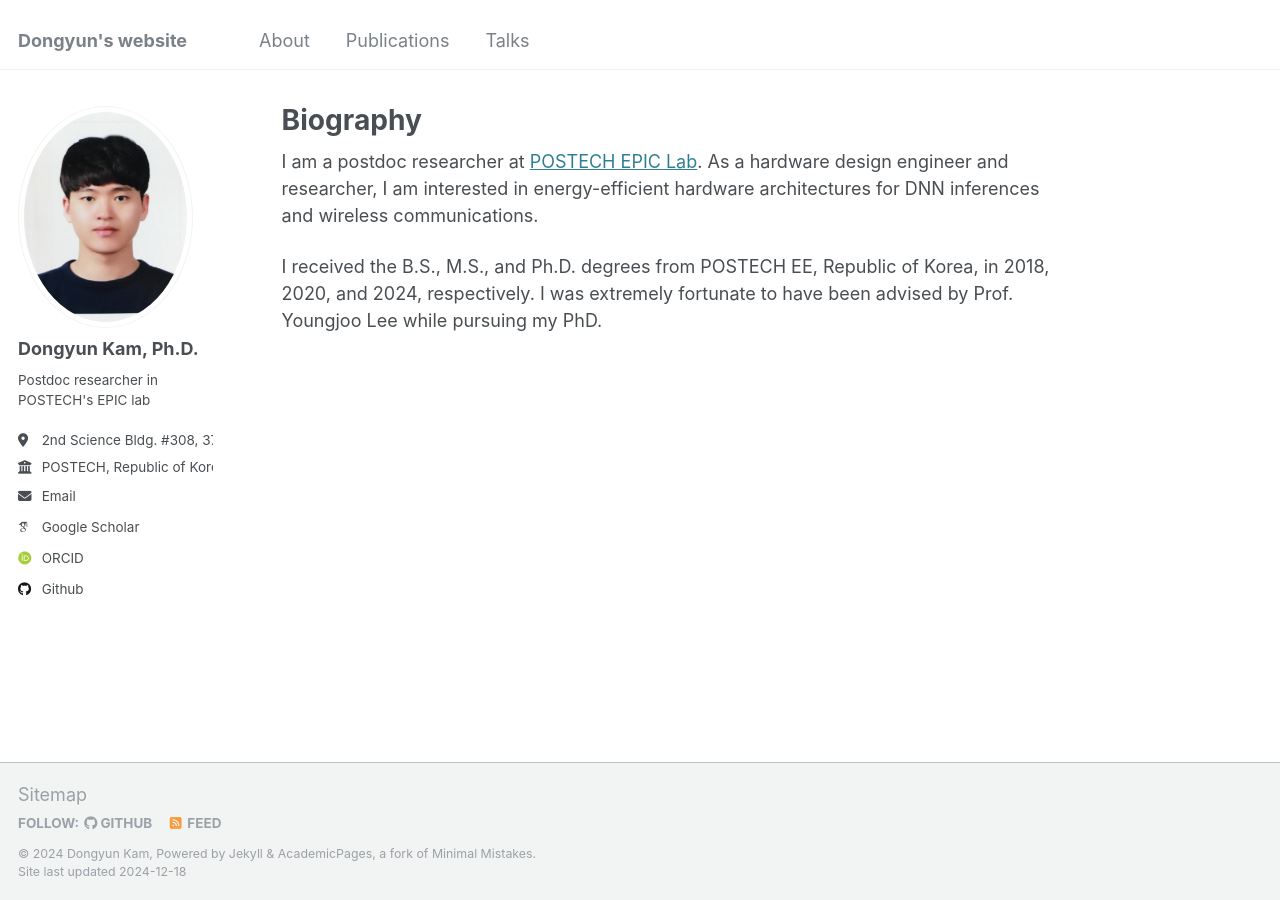
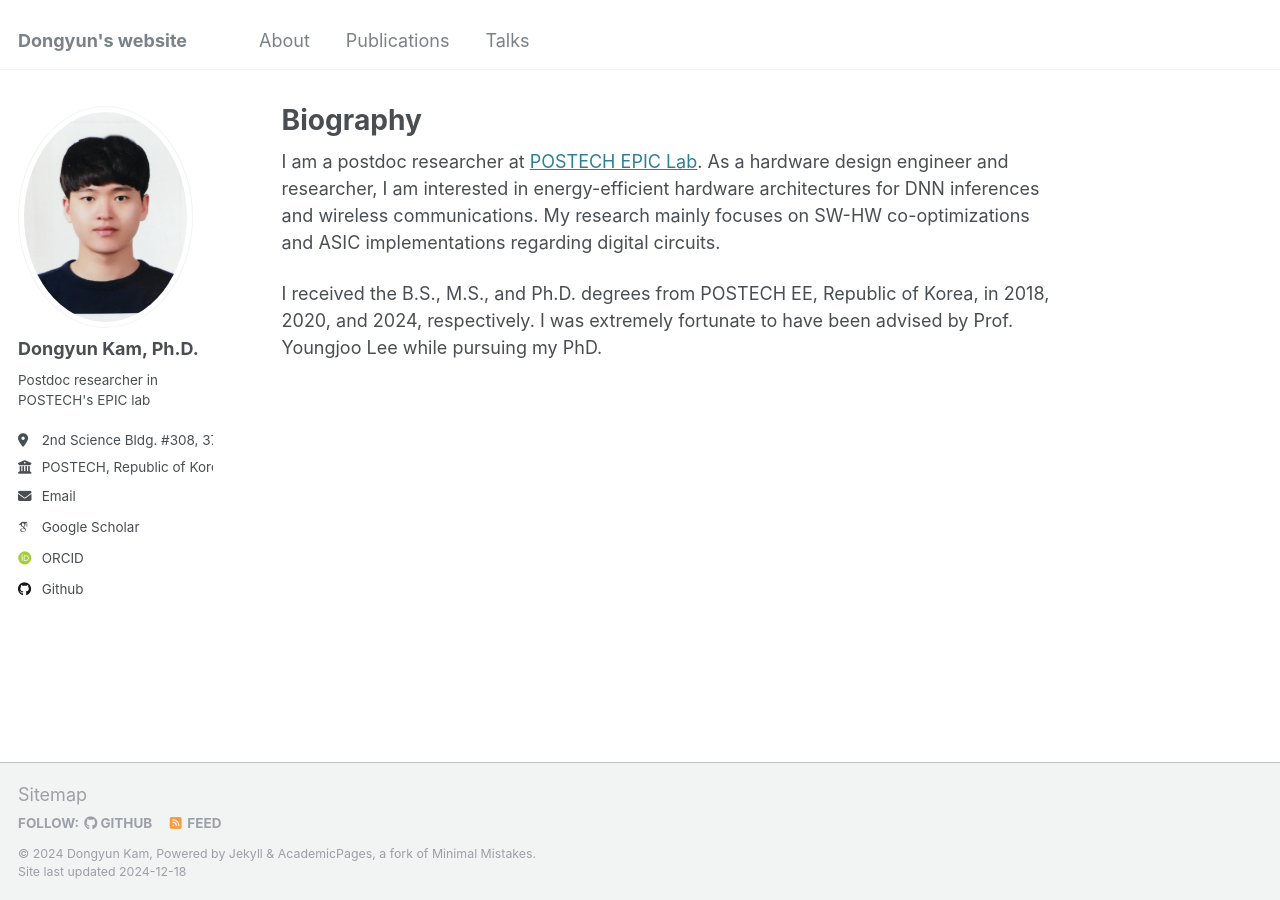
Before and after one commit to Dongyunkam/dongyunkam.github.io, a Jekyll site: the page built from _pages/about.md, in a window 1280 px wide. Built offline with Jekyll 4.4.1, drawn with Linux system fonts in a browser that asks for light colours; some web fonts are replaced.

Commit message:
Update about.md

```diff
--- a/_pages/about.md
+++ b/_pages/about.md
@@ -7,7 +7,9 @@ redirect_from:
   - /about.html
 ---
 
-I am a postdoc researcher at [POSTECH EPIC Lab](https://sites.google.com/view/epiclab/home). As a hardware design engineer and researcher, I am interested in energy-efficient hardware architectures for DNN inferences and wireless communications.
+I am a postdoc researcher at [POSTECH EPIC Lab](https://sites.google.com/view/epiclab/home).
+As a hardware design engineer and researcher, I am interested in energy-efficient hardware architectures for DNN inferences and wireless communications.
+My research mainly focuses on SW-HW co-optimizations and ASIC implementations regarding digital circuits.
 
 I received the B.S., M.S., and Ph.D. degrees from POSTECH EE, Republic of Korea, in 2018, 2020, and 2024, respectively.
 I was extremely fortunate to have been advised by Prof. Youngjoo Lee while pursuing my PhD.
```
